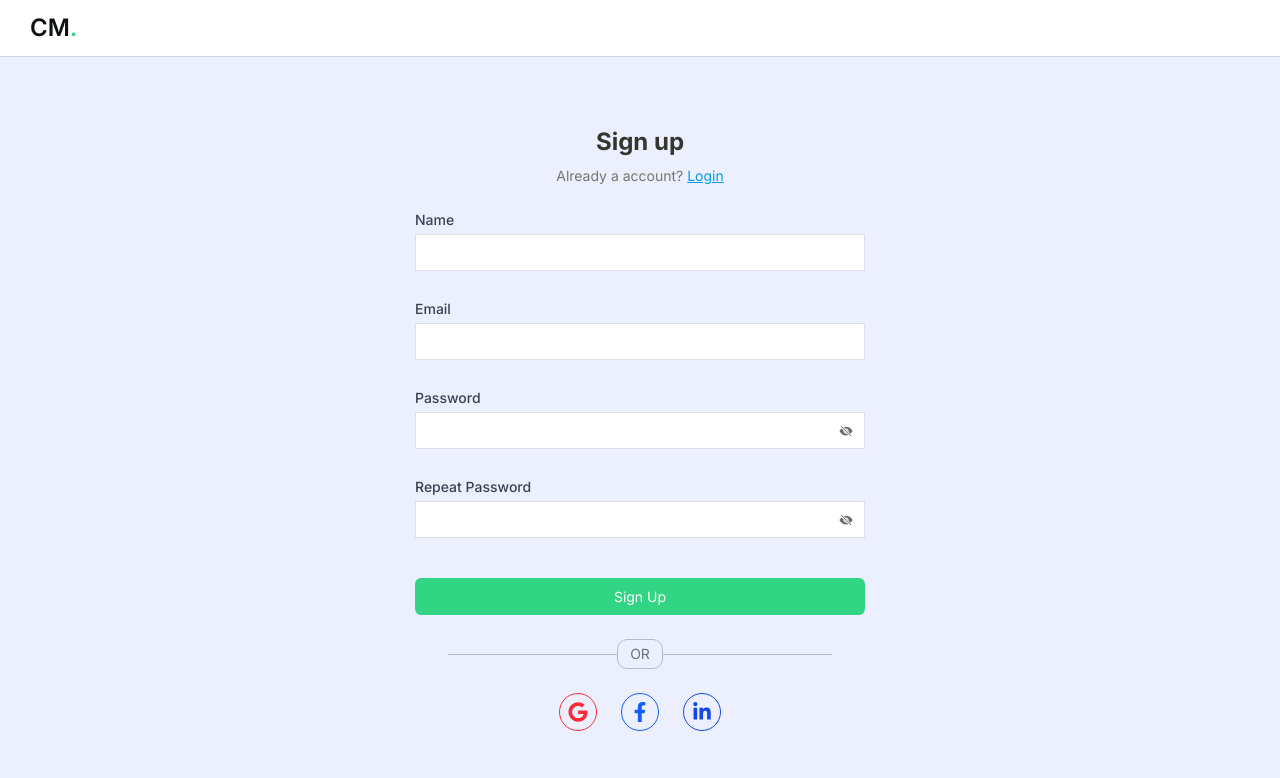
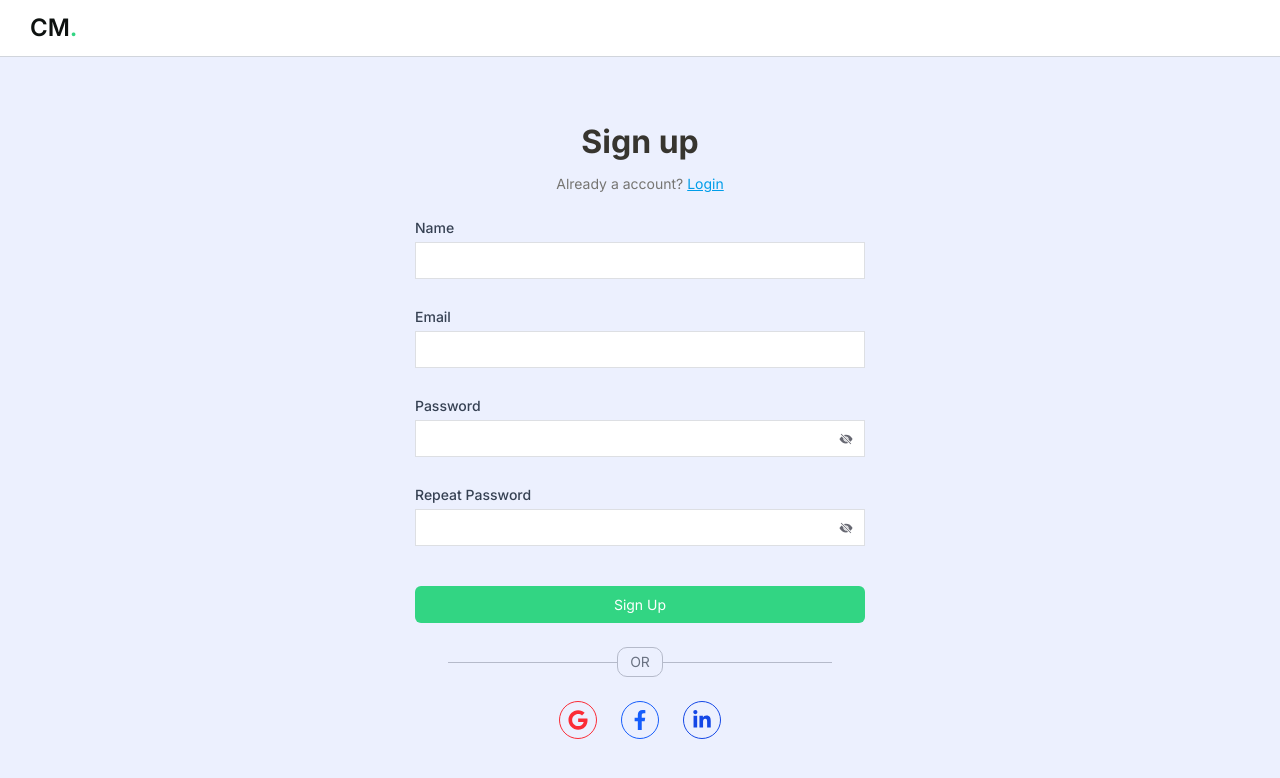
Before and after one commit to Viarsh-Technologies/crm-viarsh, a React (Vite) app: page /signup in a window 1280 px wide. Shown: the top 778 px of the page. Built offline with nearby package versions, Linux system fonts and the light colour scheme.

Commit message:
feat: Update heading styles in authentication pages for improved readability

```diff
--- a/src/pages/ForgotPassword.jsx
+++ b/src/pages/ForgotPassword.jsx
@@ -14,7 +14,7 @@ export default function Signin() {
       {/* Main Content Fully Centered */}
       <div className="flex-grow flex items-center justify-center">
         <div className="p-8 w-full max-w-md flex flex-col items-center justify-center">
-          <h2 className="text-2xl font-bold text-center mb-2 text-[#37352F]">
+          <h2 className="text-[32px] font-bold text-center mb-2 text-[#37352F]">
           Forgot Your Password?
           </h2>
           <p className="text-center text-sm text-[#767572] mb-6">
--- a/src/pages/NewPassword.jsx
+++ b/src/pages/NewPassword.jsx
@@ -14,7 +14,7 @@ export default function Signin() {
       {/* Main Content Fully Centered */}
       <div className="flex-grow flex items-center justify-center">
         <div className="p-8 w-full max-w-md flex flex-col items-center justify-center">
-          <h2 className="text-2xl font-bold text-center mb-2 text-[#37352F]">
+          <h2 className="text-[32px] font-bold text-center mb-2 text-[#37352F]">
           Enter Your New Password
           </h2>
           <p className="text-center text-sm text-[#767572] mb-6">
--- a/src/pages/Signin.jsx
+++ b/src/pages/Signin.jsx
@@ -14,7 +14,7 @@ export default function Signin() {
       {/* Main Content Fully Centered */}
       <div className="flex-grow flex items-center justify-center">
         <div className="p-8 w-full max-w-md flex flex-col items-center justify-center">
-          <h2 className="text-2xl font-bold text-center mb-2 text-[#37352F]">
+          <h2 className="text-[32px] font-bold text-center mb-2 text-[#37352F]">
             Sign in
           </h2>
           <p className="text-center text-sm text-[#767572] mb-6">
--- a/src/pages/Signup.jsx
+++ b/src/pages/Signup.jsx
@@ -14,7 +14,7 @@ export default function Signin() {
       {/* Main Content Fully Centered */}
       <div className="flex-grow flex items-center justify-center">
         <div className="p-8 w-full max-w-md flex flex-col items-center justify-center">
-          <h2 className="text-2xl font-bold text-center mb-2 text-[#37352F]">
+          <h2 className="text-[32px] font-bold text-center mb-2 text-[#37352F]">
           Sign up
           </h2>
           <p className="text-center text-sm text-[#767572] mb-6">
```
